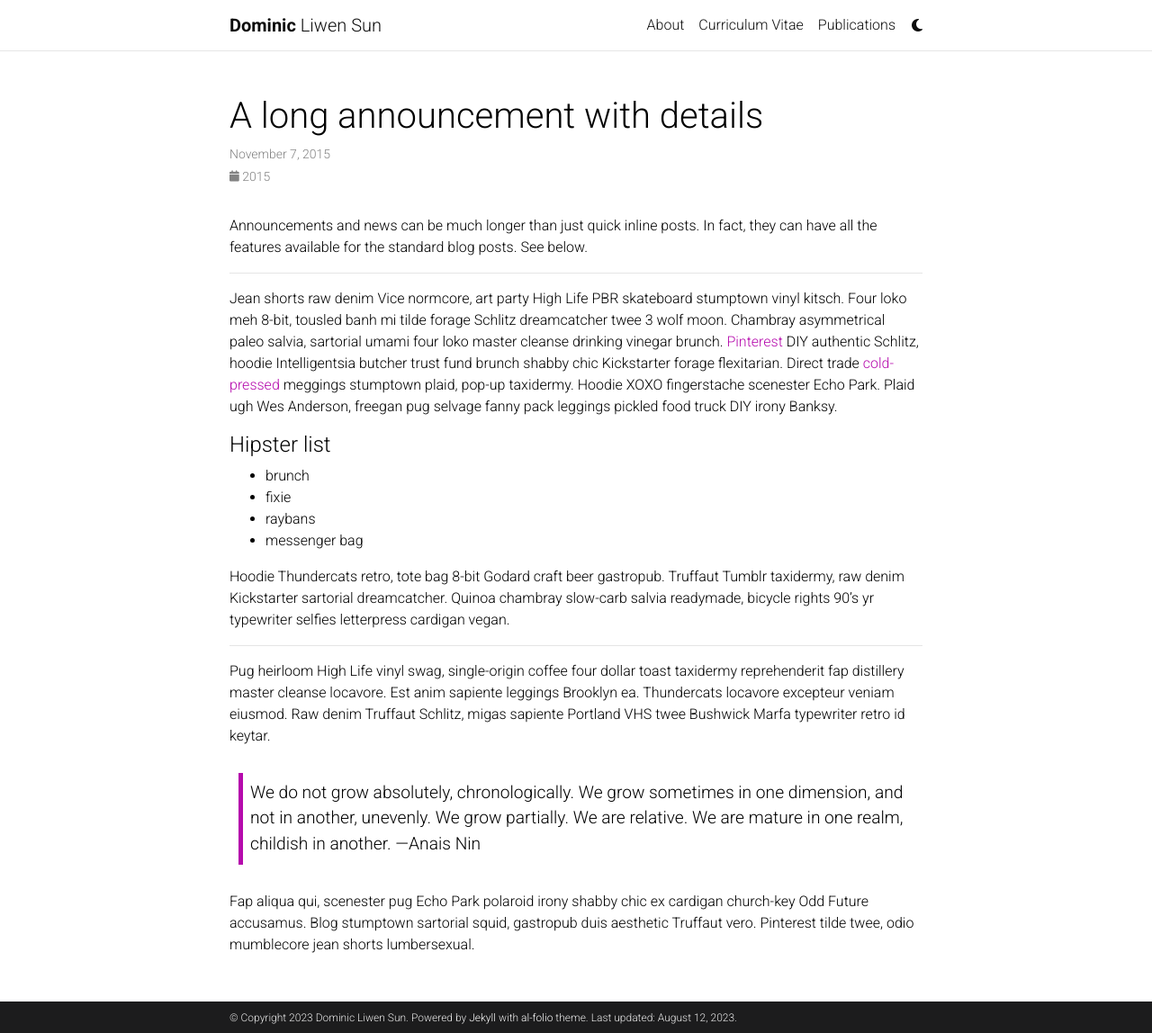
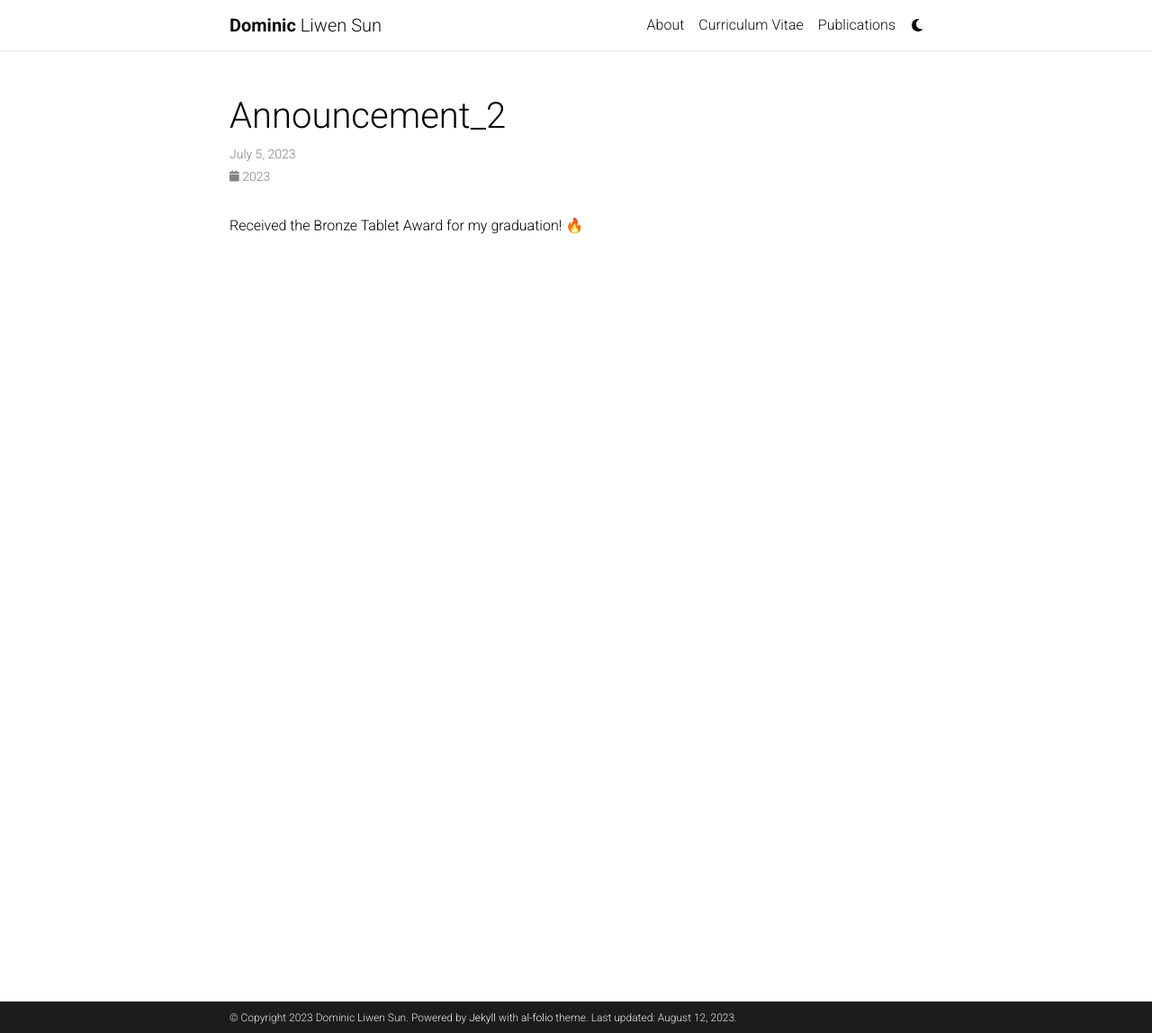
Before and after one commit to DominicSlw/dominicslw.github.io, a Jekyll site: the page built from _news/announcement_2.md, in a window 1280 px wide and 1148 px high. Shown: the whole window at 90% size. Built offline with Jekyll 4.4.1, drawn with Linux system fonts in a browser that asks for light colours; comment, search, counter and statistics services are not loaded; a style sheet for code colours, icons or effects is not loaded.

Commit message:
Update PW

```diff
--- a/_config.yml
+++ b/_config.yml
@@ -176,7 +176,7 @@ collections:
     permalink: /projects/:path/
 
 announcements:
-  enabled: false
+  enabled: true
   scrollable: true # adds a vertical scroll bar if there are more than 3 news items
   limit:  # leave blank to include all the news in the `_news` folder
 
--- a/_layouts/about.html
+++ b/_layouts/about.html
@@ -43,7 +43,7 @@ layout: default
 
           <!-- News -->
           {% if page.news and site.announcements.enabled -%}
-            <h2><a href="{{ '/news/' | relative_url }}" style="color: inherit;">news</a></h2>
+            <h2><a href="{{ '/news/' | relative_url }}" style="color: inherit;">News</a></h2>
             {%- include news.html limit=true %}
           {%- endif %}
 
--- a/_news/announcement_2.md
+++ b/_news/announcement_2.md
@@ -1,32 +1,8 @@
 ---
 layout: post
-title: A long announcement with details
-date: 2015-11-07 16:11:00-0400
-inline: false
+date: 2023-07-05 09:35:00-0400
+inline: true
 related_posts: false
 ---
 
-Announcements and news can be much longer than just quick inline posts. In fact, they can have all the features available for the standard blog posts. See below.
-
-***
-
-Jean shorts raw denim Vice normcore, art party High Life PBR skateboard stumptown vinyl kitsch. Four loko meh 8-bit, tousled banh mi tilde forage Schlitz dreamcatcher twee 3 wolf moon. Chambray asymmetrical paleo salvia, sartorial umami four loko master cleanse drinking vinegar brunch. <a href="https://www.pinterest.com">Pinterest</a> DIY authentic Schlitz, hoodie Intelligentsia butcher trust fund brunch shabby chic Kickstarter forage flexitarian. Direct trade <a href="https://en.wikipedia.org/wiki/Cold-pressed_juice">cold-pressed</a> meggings stumptown plaid, pop-up taxidermy. Hoodie XOXO fingerstache scenester Echo Park. Plaid ugh Wes Anderson, freegan pug selvage fanny pack leggings pickled food truck DIY irony Banksy.
-
-#### Hipster list
-<ul>
-    <li>brunch</li>
-    <li>fixie</li>
-    <li>raybans</li>
-    <li>messenger bag</li>
-</ul>
-
-Hoodie Thundercats retro, tote bag 8-bit Godard craft beer gastropub. Truffaut Tumblr taxidermy, raw denim Kickstarter sartorial dreamcatcher. Quinoa chambray slow-carb salvia readymade, bicycle rights 90's yr typewriter selfies letterpress cardigan vegan.
-
-***
-
-Pug heirloom High Life vinyl swag, single-origin coffee four dollar toast taxidermy reprehenderit fap distillery master cleanse locavore. Est anim sapiente leggings Brooklyn ea. Thundercats locavore excepteur veniam eiusmod. Raw denim Truffaut Schlitz, migas sapiente Portland VHS twee Bushwick Marfa typewriter retro id keytar.
-
-> We do not grow absolutely, chronologically. We grow sometimes in one dimension, and not in another, unevenly. We grow partially. We are relative. We are mature in one realm, childish in another.
-> —Anais Nin
-
-Fap aliqua qui, scenester pug Echo Park polaroid irony shabby chic ex cardigan church-key Odd Future accusamus. Blog stumptown sartorial squid, gastropub duis aesthetic Truffaut vero. Pinterest tilde twee, odio mumblecore jean shorts lumbersexual.
+Received the Bronze Tablet Award for my graduation! 🔥
--- a/news.html
+++ b/news.html
@@ -1,6 +1,6 @@
 ---
 layout: page
-title: news
+title: News
 permalink: /news/
 ---
 
```
Also changed, not shown: _news/announcement_1.md (+2 -2 lines), _news/announcement_3.md (+2 -2 lines), assets/img/CMU_log.jpeg (added).
